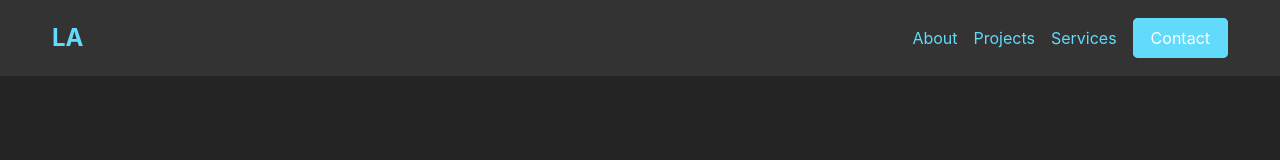
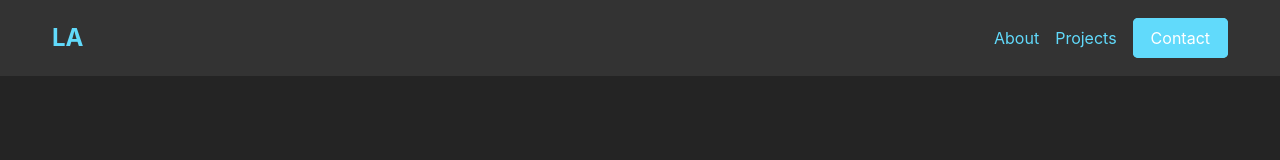
Before and after one commit to labaquiran/my-portfolio, a React (Vite) app: page / in a window 1280 px wide. Shown: the top 160 px of the page. Built offline with nearby package versions, Linux system fonts and the light colour scheme.

Commit message:
Removed services page

```diff
--- a/src/components/NavLinks.jsx
+++ b/src/components/NavLinks.jsx
@@ -24,13 +24,6 @@ function NavLinks() {
           Projects
         </NavLink>
 
-        <NavLink
-          to="/services"
-          className={({ isActive }) => (isActive ? styles.active : "")}
-        >
-          Services
-        </NavLink>
-
         <div className={styles.contactContainer}>
           <NavLink
             to="/contact"
--- a/src/main.jsx
+++ b/src/main.jsx
@@ -5,7 +5,6 @@ import App from "./App.jsx";
 import Home from "./pages/Home.jsx";
 import About from "./pages/About.jsx";
 import Projects from "./pages/Projects.jsx";
-import Services from "./pages/Services.jsx";
 import Contact from "./pages/Contact.jsx";
 import "./index.css";
 
@@ -17,7 +16,6 @@ createRoot(document.getElementById("root")).render(
           <Route index element={<Home />} />
           <Route path="about" element={<About />} />
           <Route path="projects" element={<Projects />} />
-          <Route path="services" element={<Services />} />
           <Route path="contact" element={<Contact />} />
         </Route>
       </Routes>
--- a/src/pages/Services.jsx
+++ /dev/null
@@ -1,9 +0,0 @@
-function Services() {
-  return (
-    <div className="services">
-      <h1>Services</h1>
-    </div>
-  );
-}
-
-export default Services;
```
